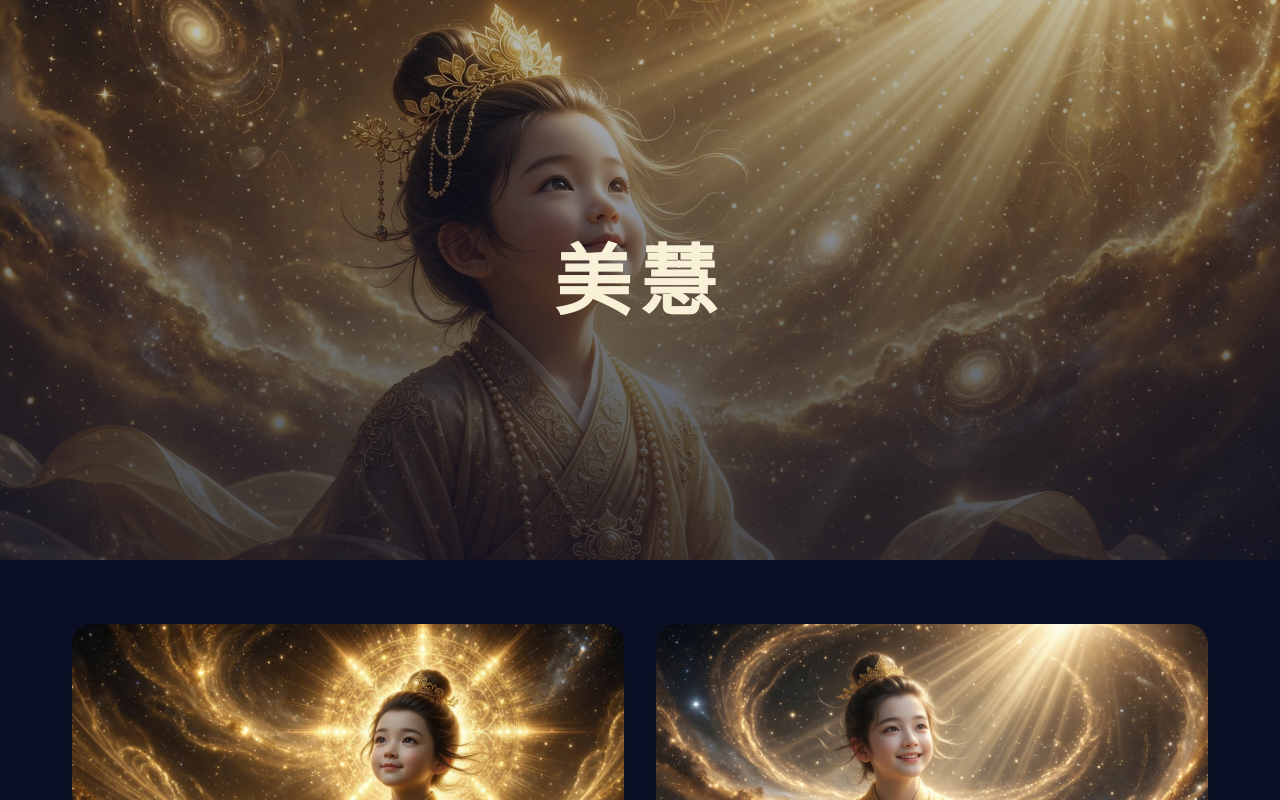
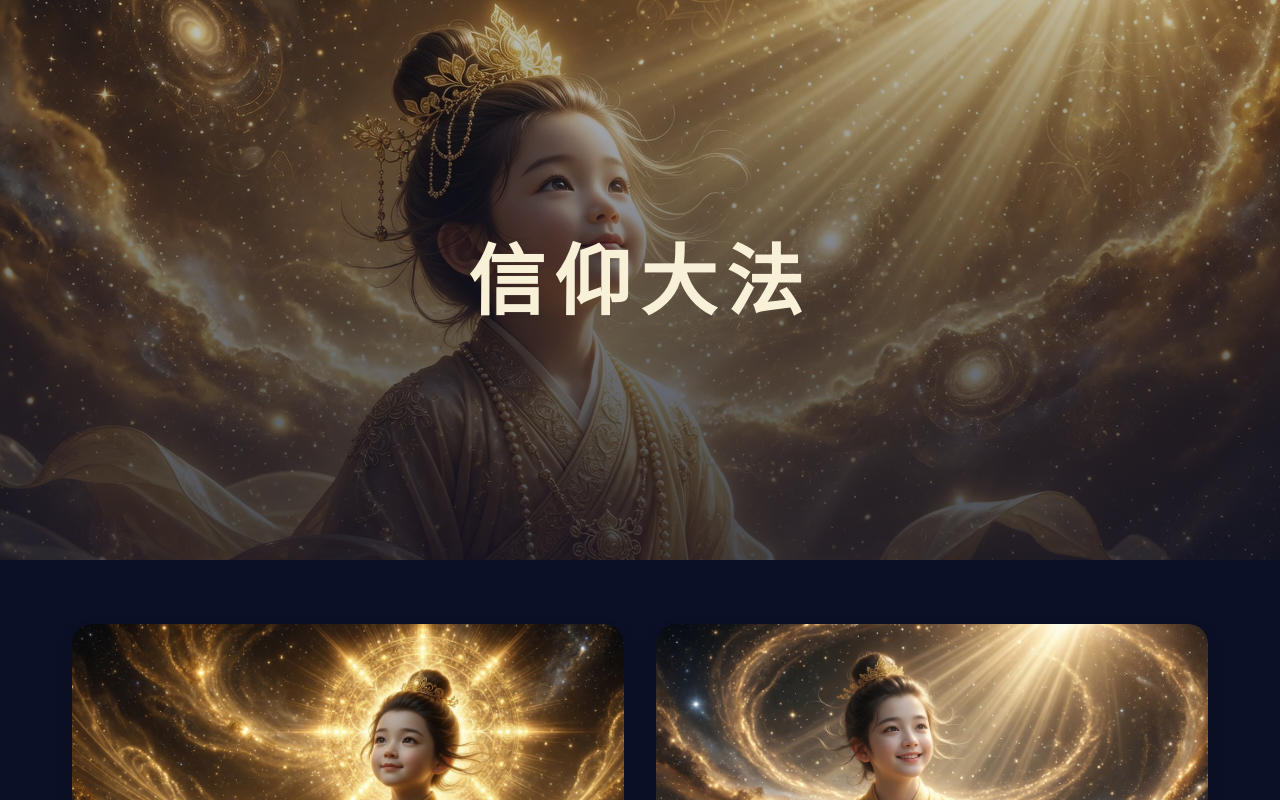
Before and after one commit to SY-bits989/my-video-site, a Next.js app: page / in a window 1280 px wide. Shown: the top 800 px of the page. Built offline with nearby package versions, Linux system fonts and the light colour scheme.

Commit message:
“更新hero”

```diff
--- a/app/page.tsx
+++ b/app/page.tsx
@@ -10,7 +10,7 @@ export default function HomePage() {
         <div className={styles.heroImage}>
           <div className={styles.heroOverlay} />
           <div className={styles.heroContent}>
-            <h1 className={styles.heroTitle}>美慧</h1>
+            <h1 className={styles.heroTitle}>信仰大法</h1>
           </div>
         </div>
       </section>
```
